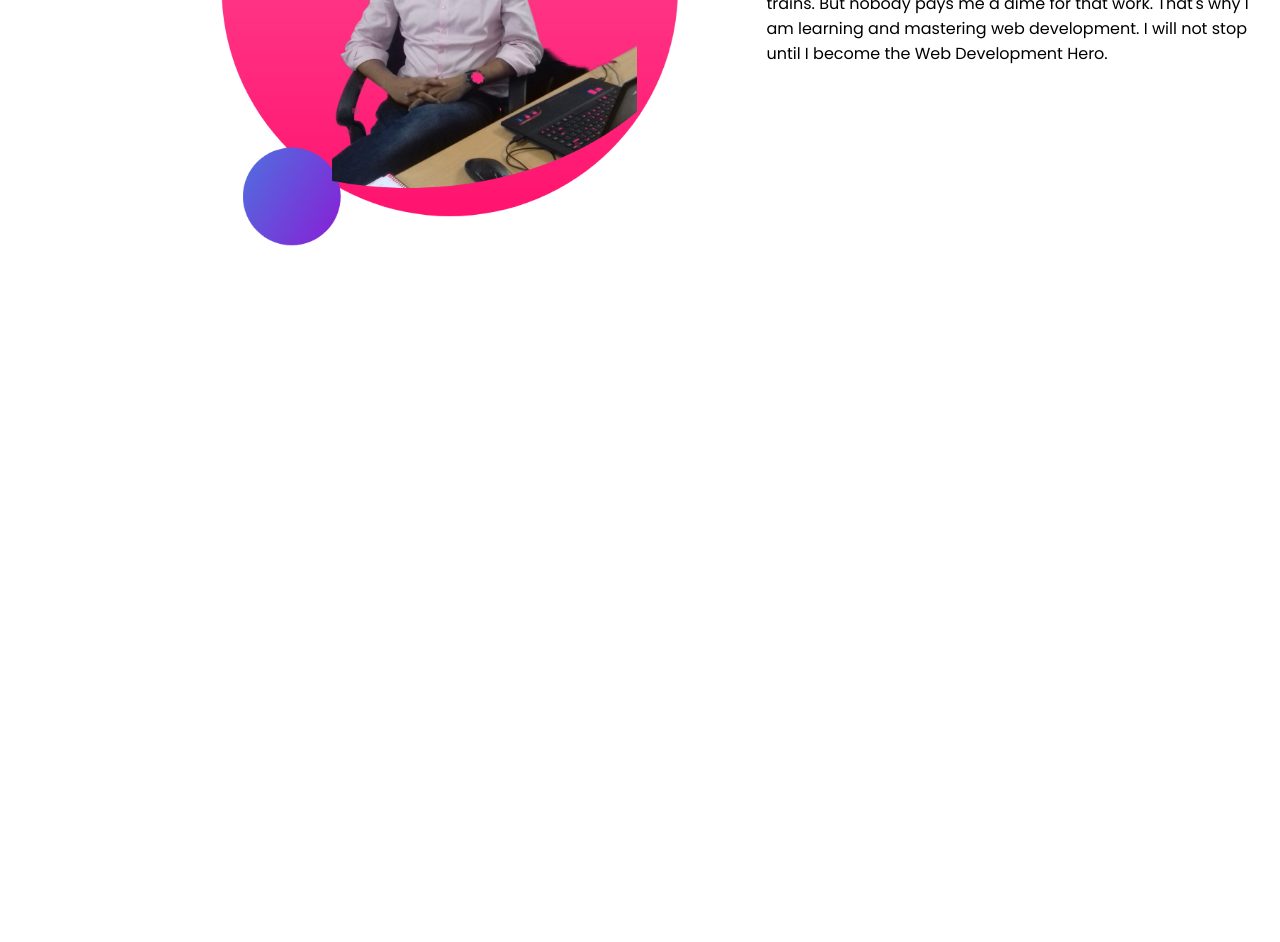
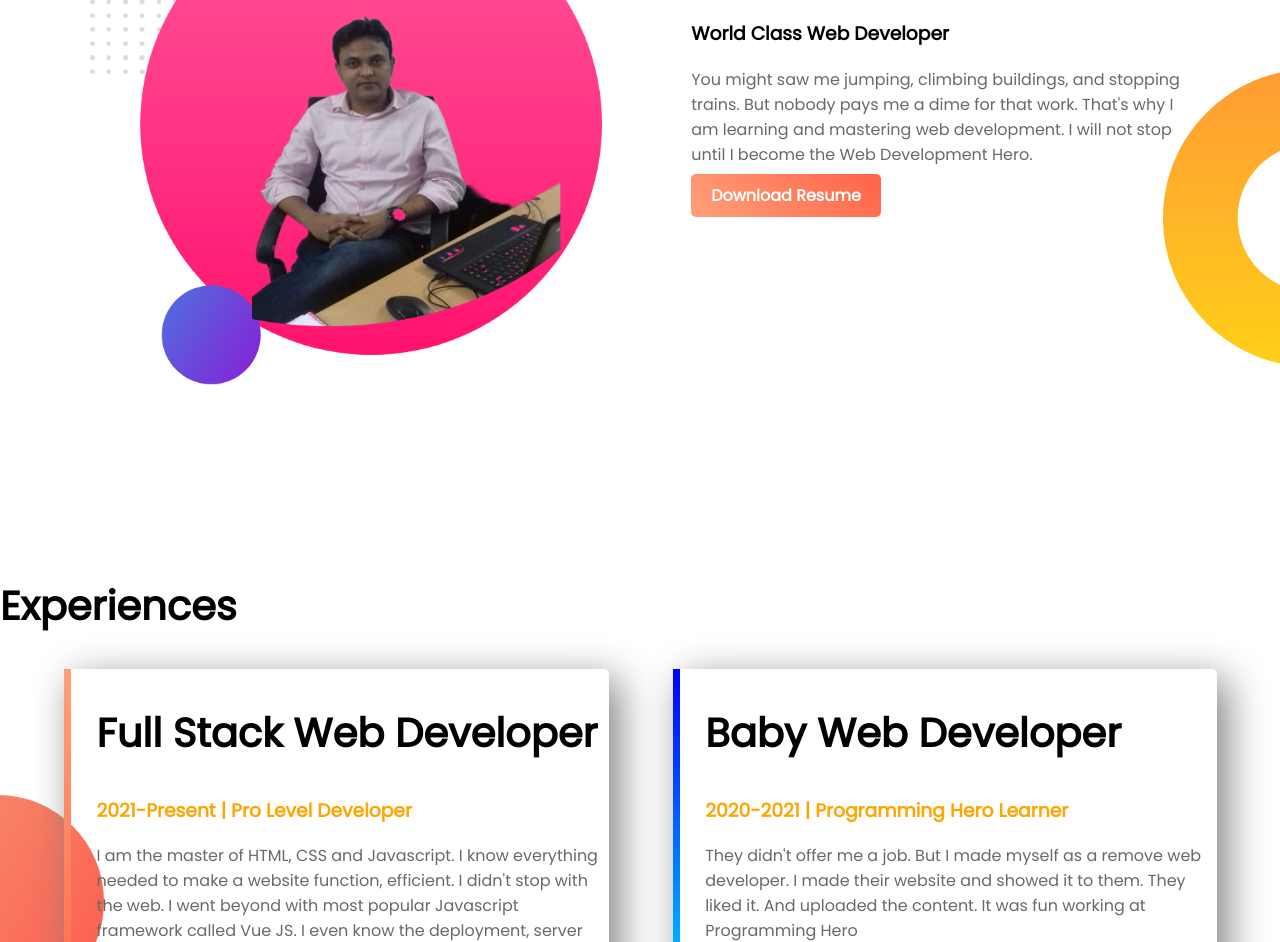
Before and after one commit to glorious007/web-portfolio, a plain HTML site: page index.html in a window 1280 px wide. Shown: the part 757-1699 px from the top of the page. Before the commit the page ends 1010 px from the top, so only its background shows below. Drawn offline with Linux system fonts and the light colour scheme.

Commit message:
modified some files

```diff
--- a/index.html
+++ b/index.html
@@ -7,29 +7,51 @@
     <link href="https://fonts.googleapis.com/css?family=Poppins&display=swap" rel="stylesheet">
     <link rel="stylesheet" href="style.css">
 </head>
-<section>
+<section class="top-banner">
   <div class="half-width">
         <h1>Welcome to </h1>
-        <h1><span class='name-highlight'>Arafat</span> World</h1>
+        <h1><span class='Orange-highlight'>Arafat</span> World</h1>
         <h3>World Class Web Developer</h3>
         <p>You might saw me jumping, climbing buildings, and stopping trains. But nobody pays me a dime for that work. That's why I am learning and mastering web development. I will not stop until I become the Web Development Hero.</p>
+      <a  class="link-button" target="_blank" href="https://www.linkedin.com/feed/">Hire Me</a>
   </div>
   <div class="half-width">
       <img src="images\arafat.png" alt="">
   </div>
 </section>
 
-<section>
-  <div class="half-width1">
-        <h1>Dream Big </h1>
+  <section class="dream-area">
+    <div class="half-width">
+      <img src="images\arafatbg2.png" alt="">
+  </div>
+ <div class="half-width">
+        <h2>Dream Big </h2>
 
         <h3>World Class Web Developer</h3>
         <p>You might saw me jumping, climbing buildings, and stopping trains. But nobody pays me a dime for that work. That's why I am learning and mastering web development. I will not stop until I become the Web Development Hero.</p>
+       <a class="link-button" target="_blank" href="https://www.linkedin.com/feed/">Download Resume</a>
+      </div>
+</section>
+<section class="Experience-Area">
+  <h2>Experiences</h2>
+  <div id="full-stack" class="half-width single-experience">
+   <h1>Full Stack Web Developer</h1>
+   <h3 class='Orange-highlight'>2021-Present | Pro Level Developer</h3>
+   <p>I am the master of HTML, CSS and Javascript. I know everything needed to make a website function, efficient. I didn't stop with the web. I went beyond with most popular Javascript framework called Vue JS. I even know the deployment, server and security. I will give you 100% web solution.</p>
   </div>
-  <div class="half-width1">
-      <img src="images\arafatbg2.png" alt="">
+  <div id="baby-web" class="half-width single-experience" >
+    <h1>Baby Web Developer</h1>
+    <h3 class='Orange-highlight'>2020-2021 | Programming Hero Learner</h3>
+    <p>They didn't offer me a job. But I made myself as a remove web developer. I made their website and showed it to them. They liked it. And uploaded the content. It was fun working at Programming Hero </p>
+
   </div>
 </section>
+<footer>
+  <p>All rights reserved Md.Yeasin Arafat</p>
+
+</footer>
+
+
 
 <body>
 
--- a/style.css
+++ b/style.css
@@ -1,10 +1,17 @@
 body{
+    margin: 0;
     font-family: 'Poppins';
 }
 h1{
-    font-size: 50px;
+    font-size: 40px;
 }
-.name-highlight{
+h2{
+    font-size: 40px;
+}
+p{
+    color: dimgray;
+}
+.Orange-highlight{
     color: orange;
 }
 .half-width{
@@ -17,13 +24,53 @@ h1{
     width: 100%;
 }
 
-.half-width1{
-    width:40%;
-    float: right;;
-    margin-left: 5%;
-    padding-left: 2%;
+
+
+.top-banner{
+   /*  border: 1px solid red; */
+   background-repeat: no-repeat;
+    background-image: url(images/top-banner.png);
 }
+.dream-area{
+    background-repeat: no-repeat;
+    background-image: url(images/dream-bg.png);
+    background-position: right;
+}
+section{
+    height: 500px;
+    padding-bottom: 150px;
+}
+.link-button{
+     text-decoration: none;
+   /*  background-color: orange; */
+   background-image: linear-gradient(45deg, lightsalmon,tomato);
+    padding:10px 20px;
+    border-radius: 5px;
+    color: white;
+    font-weight: 700;
 
-.half-width1 img{
-    width: 100%;
 }
+.single-experience{
+ box-shadow: 10px 10px 40px gray;
+ border-radius: 5px;
+ height: 80%;
+}
+.Experience-Area{
+    background-image: url(images/exp-bg.png);
+    background-repeat: no-repeat;
+    background-position: left;
+}
+#full-stack{
+    border-left: 7px solid;
+    border-image: linear-gradient(180deg, lightsalmon,tomato);
+    border-image-slice: 1;
+}
+#baby-web{
+    border-left:  7px solid;
+    border-image: linear-gradient(180deg,blue, cyan);
+    border-image-slice: 1;
+}
+footer p{
+    text-align: center ;
+    font-size: 12px;
+}
```
